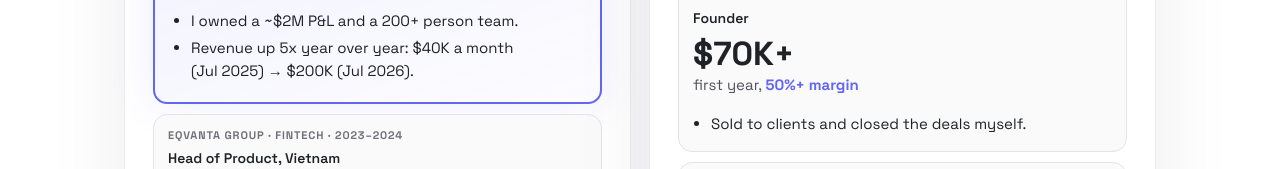
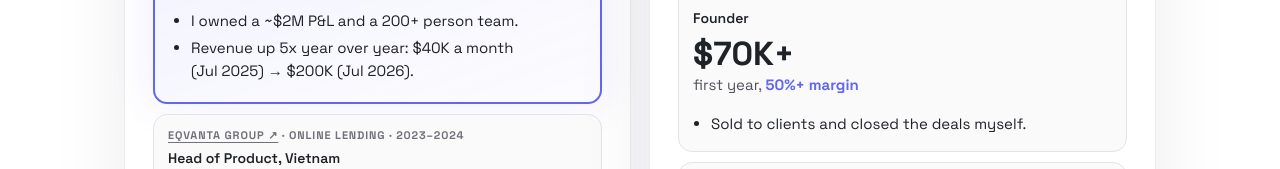
Before and after one commit to pavelkokora-oss/pavel-x-pillar, a plain HTML site: page index.html in a window 1280 px wide. Shown: the part 1220-1389 px from the top of the page. Drawn offline with Linux system fonts and the light colour scheme.

Commit message:
Link Eqvanta card to takomo.vn

```diff
--- a/index.html
+++ b/index.html
@@ -324,7 +324,7 @@
       <div class="half">
         <span class="half-tag">Reaching break-even</span>
         <h3>2 break-even points</h3>
-        <p class="half-role">EdTech and fintech: from loss to profit</p><div class="half-num multi hl"><small><a class="half-link" href="https://algonova.com" target="_blank" rel="noopener">Algonova ↗</a> · EdTech · 2025–2026</small><em class="num-role">Product Manager → LatAm Business Unit Leader</em><b>0.8x → 1.1x</b><span><strong>First-sale payback.</strong> Each $1 spent on sales and marketing came back as <strong>$1.10 from the first sale alone</strong>, after tutors, tools, bank fees and refunds. Before: $0.80.</span><ul class="half-num-pts"><li>I owned a ~$2M P&amp;L and a 200+ person team.</li><li>Revenue up 5x year over year: $40K a month (Jul 2025) → $200K (Jul 2026).</li></ul></div><div class="half-num multi"><small>Eqvanta Group · fintech · 2023–2024</small><em class="num-role">Head of Product, Vietnam</em><b><strong>loss</strong> → +$200K/month</b><span>EBITDA, <strong>in 11 months</strong></span></div>
+        <p class="half-role">EdTech and fintech: from loss to profit</p><div class="half-num multi hl"><small><a class="half-link" href="https://algonova.com" target="_blank" rel="noopener">Algonova ↗</a> · EdTech · 2025–2026</small><em class="num-role">Product Manager → LatAm Business Unit Leader</em><b>0.8x → 1.1x</b><span><strong>First-sale payback.</strong> Each $1 spent on sales and marketing came back as <strong>$1.10 from the first sale alone</strong>, after tutors, tools, bank fees and refunds. Before: $0.80.</span><ul class="half-num-pts"><li>I owned a ~$2M P&amp;L and a 200+ person team.</li><li>Revenue up 5x year over year: $40K a month (Jul 2025) → $200K (Jul 2026).</li></ul></div><div class="half-num multi"><small><a class="half-link" href="https://takomo.vn/" target="_blank" rel="noopener">Eqvanta Group ↗</a> · online lending · 2023–2024</small><em class="num-role">Head of Product, Vietnam</em><b><strong>loss</strong> → +$200K/month</b><span>EBITDA, <strong>in 11 months</strong></span></div>
         <ul></ul>
       </div>
       <div class="half">
```
